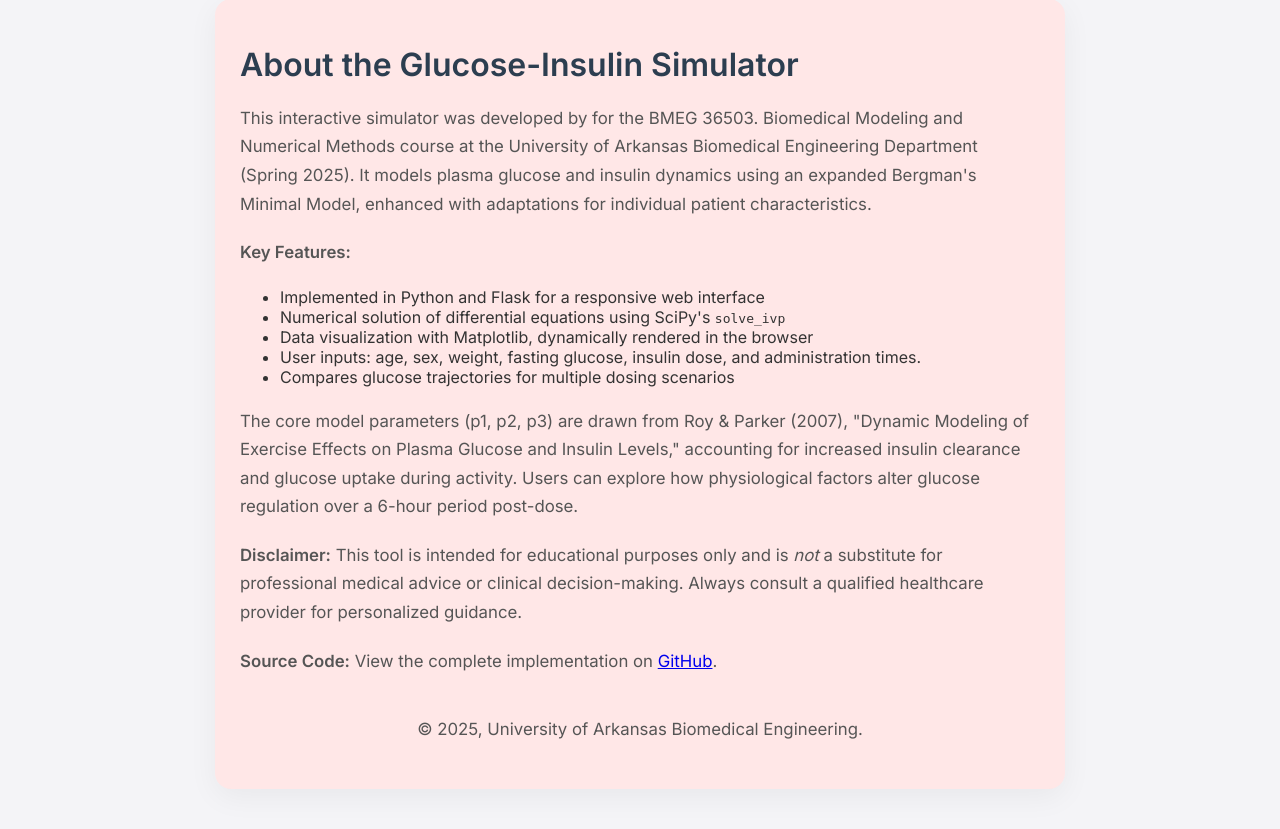
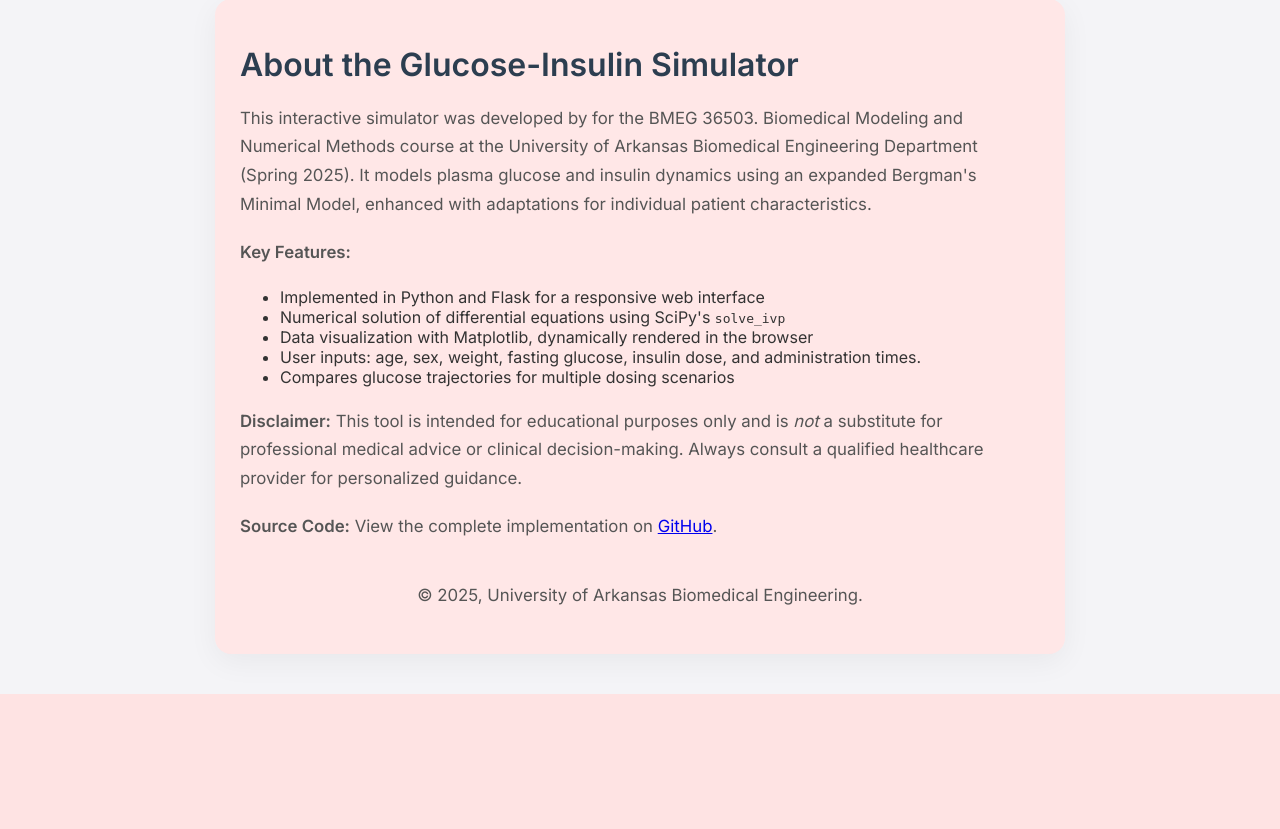
Before and after one commit to shdanalserhan/GLUCA, a Flask app: page /about in a window 1280 px wide. Shown: the part 124-953 px from the top of the page. After the commit the page ends 818 px from the top, so only its background shows below. Run offline with Flask 2, Linux system fonts and the light colour scheme.

Commit message:
Update about.html

```diff
--- a/GLUCA/templates/about.html
+++ b/GLUCA/templates/about.html
@@ -117,9 +117,6 @@
             </ul>
         </p>
         <p>
-            The core model parameters (p1, p2, p3) are drawn from Roy & Parker (2007), "Dynamic Modeling of Exercise Effects on Plasma Glucose and Insulin Levels," accounting for increased insulin clearance and glucose uptake during activity. Users can explore how physiological factors alter glucose regulation over a 6-hour period post-dose.
-        </p>
-        <p>
             <strong>Disclaimer:</strong> This tool is intended for educational purposes only and is <em>not</em> a substitute for professional medical advice or clinical decision-making. Always consult a qualified healthcare provider for personalized guidance.
         </p>
         <p>
```
